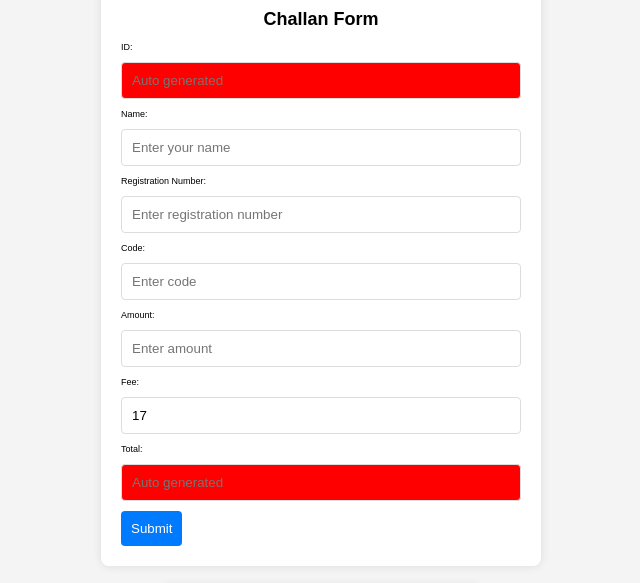
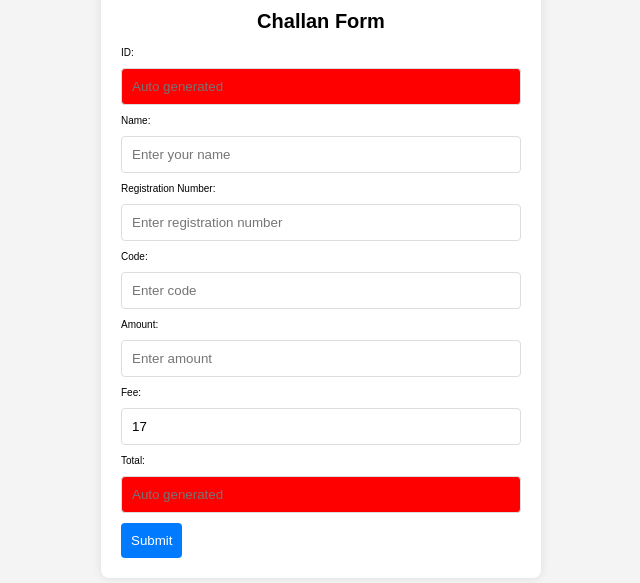
Before and after one commit to Lala1001/challan, a plain HTML site: page index.html in a window 1280 px wide. Shown: the part 143-726 px from the top of the page, without its empty margins (319-959 px from the left). Drawn offline with Linux system fonts and the light colour scheme.

Commit message:
Update style.css

```diff
--- a/style.css
+++ b/style.css
@@ -8,7 +8,7 @@ body {
     background-color: #f4f4f4;
     margin: 0;
     padding: 0;
-    font-size: 9px;
+    font-size: 10px;
     /* letter-spacing: 1px;
 
   line-height: 1; */
```
